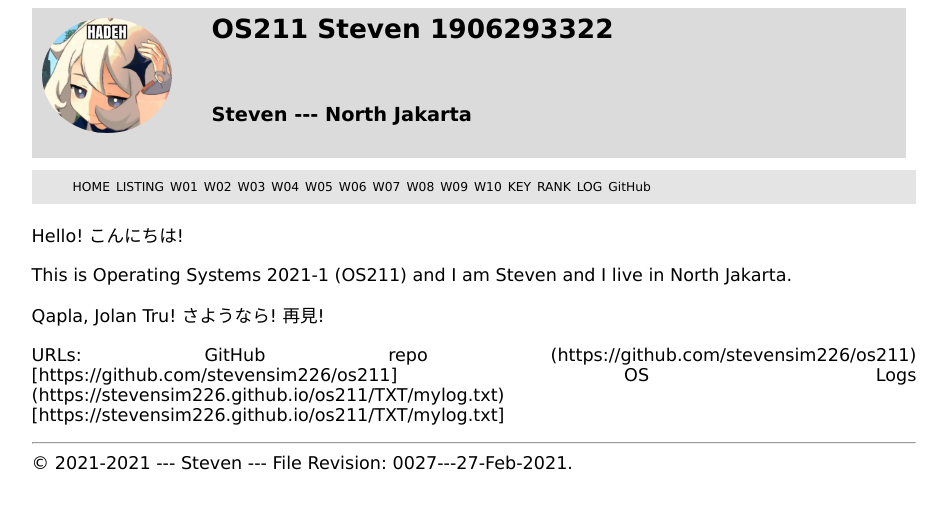
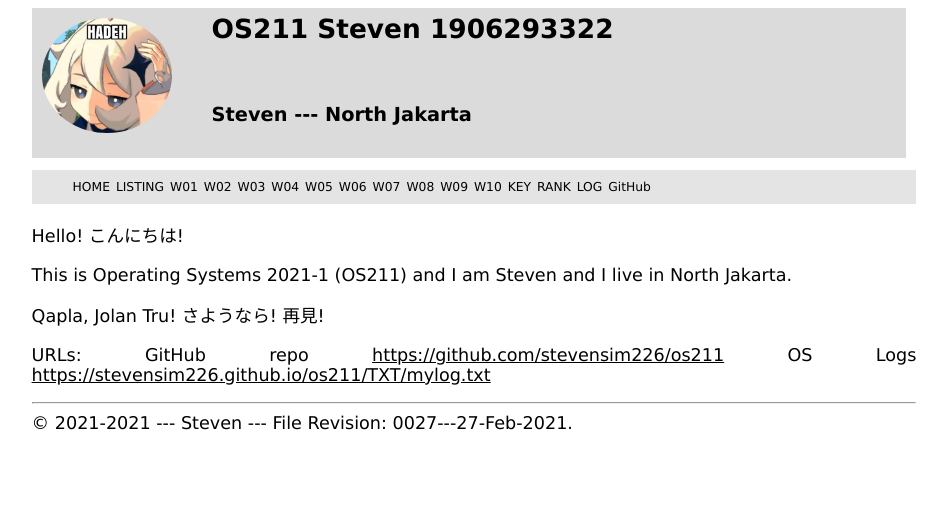
Before and after one commit to stevensim226/GSGS_JEKYLL, a Jekyll site: the page built from index.md, in a window 1280 px wide. Shown: the top 509 px of the page, without its empty margins (166-1113 px from the left). Built offline with Jekyll 4.4.1, drawn with Linux system fonts in a browser that asks for light colours.

Commit message:
fix markdown

```diff
--- a/index.md
+++ b/index.md
@@ -12,5 +12,5 @@ Qapla, Jolan Tru!
 再見!
 
 URLs:
-GitHub repo (https://github.com/stevensim226/os211)[https://github.com/stevensim226/os211]
-OS Logs (https://stevensim226.github.io/os211/TXT/mylog.txt)[https://stevensim226.github.io/os211/TXT/mylog.txt]
+GitHub repo [https://github.com/stevensim226/os211](https://github.com/stevensim226/os211)
+OS Logs [https://stevensim226.github.io/os211/TXT/mylog.txt](https://stevensim226.github.io/os211/TXT/mylog.txt)
```
